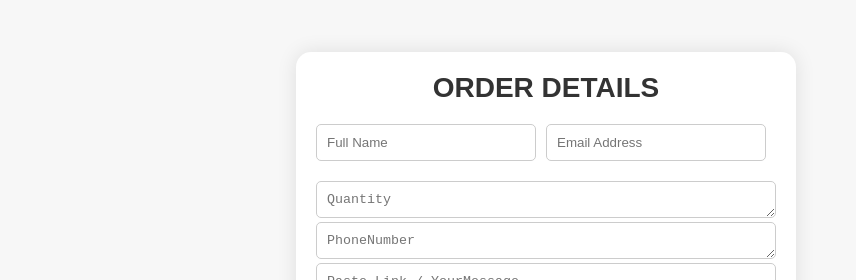
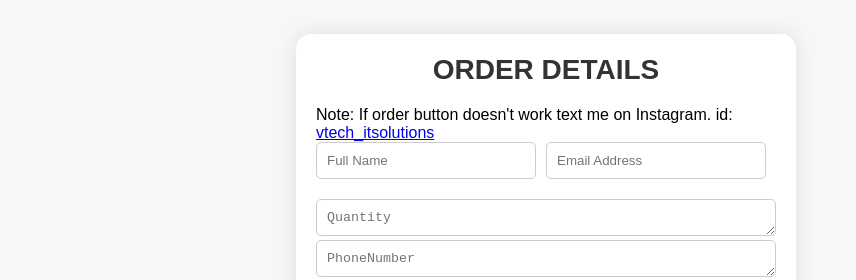
Before and after one commit to kattavignesh/vtechsolutions, a plain HTML site: page response.html in a window 1280 px wide. Shown: the part 105-385 px from the top of the page, 424-1280 px from the left. Drawn offline with Linux system fonts and the light colour scheme.

Commit message:
response.html

```diff
--- a/response.html
+++ b/response.html
@@ -16,6 +16,7 @@
     <!-- Form Container -->
     <div class="container">
         <h1><strong>ORDER DETAILS</strong></h1>
+<p>Note: If order button doesn't work text me on Instagram. id: <a href="https:instagram.com/vtech_itsolutions">vtech_itsolutions</a></p>
         <form action="https://formsubmit.co/vtechsolutionpvt@gmail.com" method="POST">
             <div class="form-group">
                 <div class="form-row">
```
